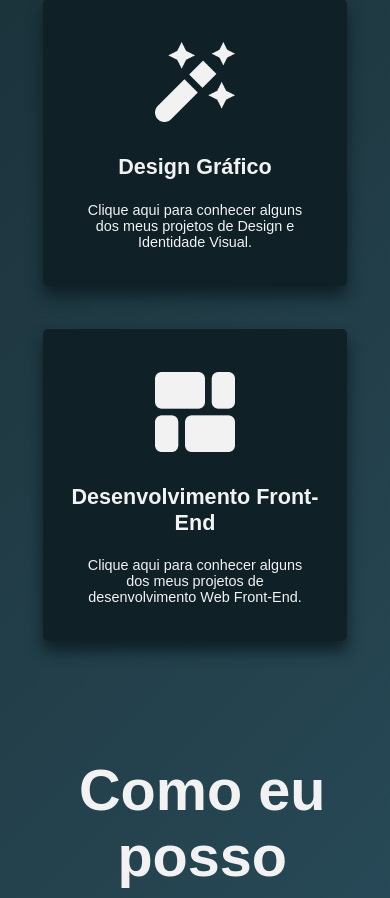
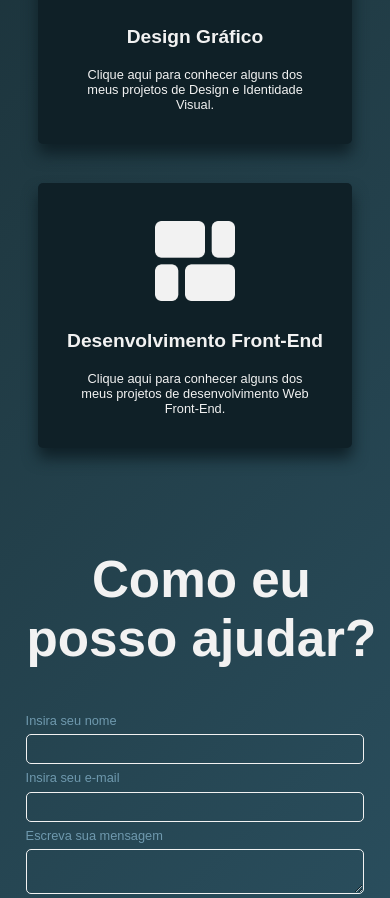
Before and after one commit to rafael-jordao/rafael-jordao.github.io, a React (Create React App) app: page / in a window 390 px wide. Shown: the part 1095-1993 px from the top of the page. Built offline with nearby package versions, Linux system fonts and the light colour scheme.

Commit message:
inputs working

```diff
--- a/src/App.js
+++ b/src/App.js
@@ -1,5 +1,6 @@
 import { hover } from "@testing-library/user-event/dist/hover";
 import React from "react";
+import FormField from "./components/FormField/FormField";
 import Header from "./components/Header/Header";
 import MainContent from "./components/MainContent/MainContent";
 import ServiceSectors from "./components/ServicesSector/ServicesSector";
@@ -40,30 +41,7 @@ const App = () => {
       <Header />
       <MainContent />
       <ServiceSectors />
-      <div className="dflexContainer">
-        <div className="textContainer">
-          <h1>Como eu posso ajudar?</h1>
-        </div>
-        <div >
-          <form className="formField" >
-            <div className="inputContainer">
-              <label className="labelColor">Insira seu nome</label>
-              <input type="text" className="mainInput"></input>
-            </div>
-            <div className="inputContainer">
-              <label className="labelColor">Insira seu e-mail</label>
-              <input type="e-mail" className="mainInput"></input>
-            </div>
-            <div className="inputContainer">
-              <label className="labelColor">Escreva sua mensagem</label>
-              <textarea className="mainInput"></textarea>
-            </div>
-            <div>
-              <button className="mainButton">Enviar</button>
-            </div>
-          </form>
-        </div>
-      </div>
+      <FormField />
 
       {backToTop && (
         <button style={styleBtn} onClick={scrollUp}>Voltar para o topo</button>
--- /dev/null
+++ b/src/components/FormField/FormField.css
@@ -0,0 +1,72 @@
+
+.formField {
+    padding: 2rem;
+    width: 100%;
+    max-width: 450px;
+    display: block;
+    text-align: left;
+}
+
+.formField button {
+    padding: 0.5rem 1rem;
+    background: var(--softblue);
+    margin-top: 1rem;
+    border: none;
+    border-radius: 4px;
+    cursor: pointer;
+    box-shadow: 0px 10px 20px var(--darkblue);
+    transition: 0.3s;
+    color: var(--off-white)
+}
+
+.formField button:hover {
+    transform: scale(103%);
+}
+
+.dflexContainer {
+    display: flex;
+    justify-content: center;
+    padding-top: 5rem;
+    align-items: center;
+    padding-bottom: 15rem;
+    border-radius: 5px;
+}
+
+.dflexContainer h1 {
+    font-size: 4rem;
+}
+
+
+.mainInput {
+    margin-top: 0.5rem;
+    width: 100%;
+    padding: 0.5rem;
+    border: 1px solid var(--off-white);
+    background: none;
+    border-radius: 5px;
+    color: var(--off-white);
+}
+
+.inputContainer {
+    margin-top: 0.5rem;
+    display: block;
+    color: var(--off-white);
+}
+
+.labelColor {
+    color: #6f99ae;
+}
+
+@media (max-width: 600px) {
+    .dflexContainer {
+        display: block;
+    }
+
+    .dflexContainer h1 {
+        padding-left: 1rem;
+    }
+
+    .formField {
+        margin: 0 auto;
+    }
+}
--- /dev/null
+++ b/src/components/FormField/FormField.js
@@ -0,0 +1,56 @@
+import React from "react";
+import "/Users/rafaeljordao/Documents/my-codes/rafael-jordao.github.io/src/components/FormField/FormField.css"
+
+
+const FormField = () => {
+    const [ inputName, setInputName ] = React.useState('')
+    const [ inputEmail, setInputEmail ] = React.useState('')
+    const [ inputText, setInputText ] = React.useState('')
+
+    const handleChangeName = (e) => {
+        setInputName(e.target.value)
+    }
+    const handleChangeEmail = (e) => {
+        setInputEmail(e.target.value)
+
+    }
+    const handleChangeText = (e) => {
+        setInputText(e.target.value)
+    }
+
+    const handleSubmit = (e) => {
+        e.preventDefault()
+        setInputName(e.target.value)
+        setInputEmail(e.target.value)
+        setInputText(e.target.value)
+    }
+
+    return(
+        <div className="dflexContainer">
+            <div className="textContainer">
+                <h1>Como eu posso ajudar?</h1>
+            </div>
+            <div >
+                <form className="formField" >
+                    <div className="inputContainer">
+                        <label className="labelColor">Insira seu nome</label>
+                        <input value={inputName} onChange={handleChangeName}  type="text" className="mainInput"></input>
+                    </div>
+                    <div className="inputContainer">
+                        <label className="labelColor">Insira seu e-mail</label>
+                        <input value={inputEmail} onChange={handleChangeEmail}  type="e-mail" className="mainInput"></input>
+                    </div>
+                    <div className="inputContainer">
+                        <label className="labelColor">Escreva sua mensagem</label>
+                        <textarea  value={inputText} onChange={handleChangeText} className="mainInput"></textarea>
+                    </div>
+                    <div>
+                        <button onClick={handleSubmit} className="mainButton">Enviar</button>
+                    </div>
+                </form>
+            </div>
+        </div>
+    )
+}
+
+export default FormField;
--- a/src/components/MainContent/MainContent.css
+++ b/src/components/MainContent/MainContent.css
@@ -28,7 +28,7 @@
     padding: 1rem;
     color: var(--off-white);
     width: 100%;
-    max-width: 400px;
+    max-width: 450px;
 }
 
 .textContainer p {
@@ -57,16 +57,14 @@
 
 @media(max-width:600px) {
     .textContainer h1 {
-        font-size: 2.5em;
+        font-size: 4em;
     }
 
     .mainPhoto {
         max-width: 300px;
         margin-top: 1rem;
+
     }
-}
-
-@media (max-width:400px) {
     .mainContainer {
         display: block;
 
@@ -76,6 +74,11 @@
         padding-top: 0;
         text-align: center;
         justify-content: center;
+        margin: 0 auto;
     }
+}
+
+@media (max-width:400px) {
+
 
 }
--- a/src/components/MainContent/MainContent.js
+++ b/src/components/MainContent/MainContent.js
@@ -8,7 +8,7 @@ const MainContent = () => {
         <div className="mainContainer">
             <div className="textContainer">
                 <p>Olá,</p>
-                <h1>meu nome é Rafael Jordão</h1>
+                <h1>meu nome é <span>Rafael Jordão</span> </h1>
                 <p>Designer | Front-end Developer</p>
                 <a href={Curriculo} download><button>Download CV</button></a>
             </div>
--- a/src/components/ServicesSector/ServicesSector.css
+++ b/src/components/ServicesSector/ServicesSector.css
@@ -19,4 +19,8 @@
         justify-content: center;
         padding: 3rem;
     }
+
+    .services h1 {
+        padding-top: 8rem;
+    }
 }
--- a/src/index.css
+++ b/src/index.css
@@ -41,70 +41,8 @@ a {
     transition: 0.3s;
 }
 
-.formField {
-    padding: 2rem;
-    width: 100%;
-    max-width: 450px;
-    display: block;
-    text-align: left;
-}
-
-.formField button {
-    padding: 0.5rem 1rem;
-    background: var(--softblue);
-    margin-top: 1rem;
-    border: none;
-    border-radius: 4px;
-    cursor: pointer;
-    box-shadow: 0px 10px 20px var(--darkblue);
-    transition: 0.3s;
-    color: var(--off-white)
-}
-
-.formField button:hover {
-    transform: scale(103%);
-}
-
-.dflexContainer {
-    display: flex;
-    justify-content: center;
-    padding-top: 5rem;
-    align-items: center;
-    padding-bottom: 15rem;
-    border-radius: 5px;
-}
-
-.dflexContainer h1 {
-    font-size: 4rem;
-}
-
-
-.mainInput {
-    margin-top: 0.5rem;
-    width: 100%;
-    padding: 0.5rem;
-    border: 1px solid var(--off-white);
-    background: none;
-    border-radius: 5px;
-    color: var(--off-white);
-}
-
-.inputContainer {
-    margin-top: 0.5rem;
-    display: block;
-    color: var(--off-white);
-}
-
-.labelColor {
-    color: #6f99ae;
-}
-
-@media (max-width: 600px) {
-    .dflexContainer {
-        display: block;
-    }
-
-    .dflexContainer h1 {
-        padding-left: 1rem;
+@media (max-width: 768px) {
+    html {
+        font-size: 80%;
     }
 }
```
Also changed, not shown: 11 other files (tests, documents, lock files or other folders).
